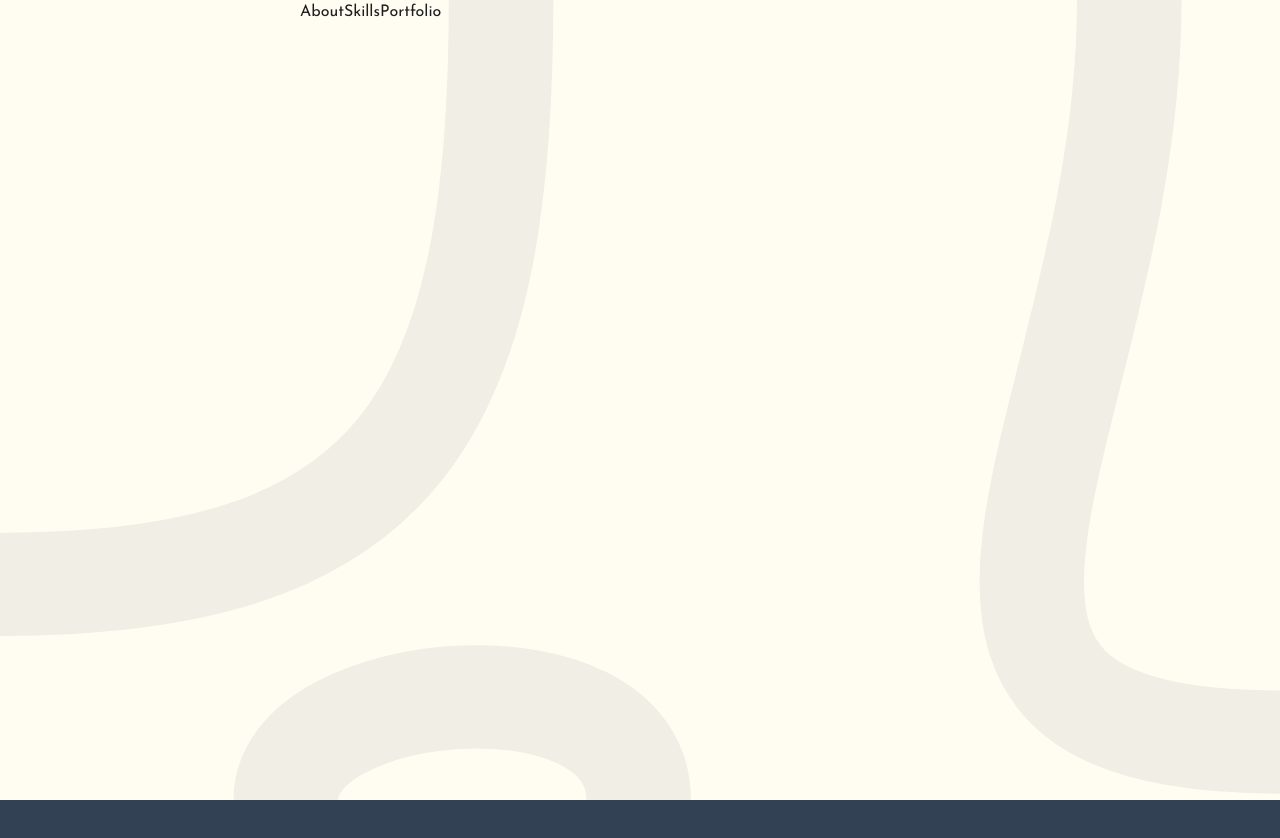
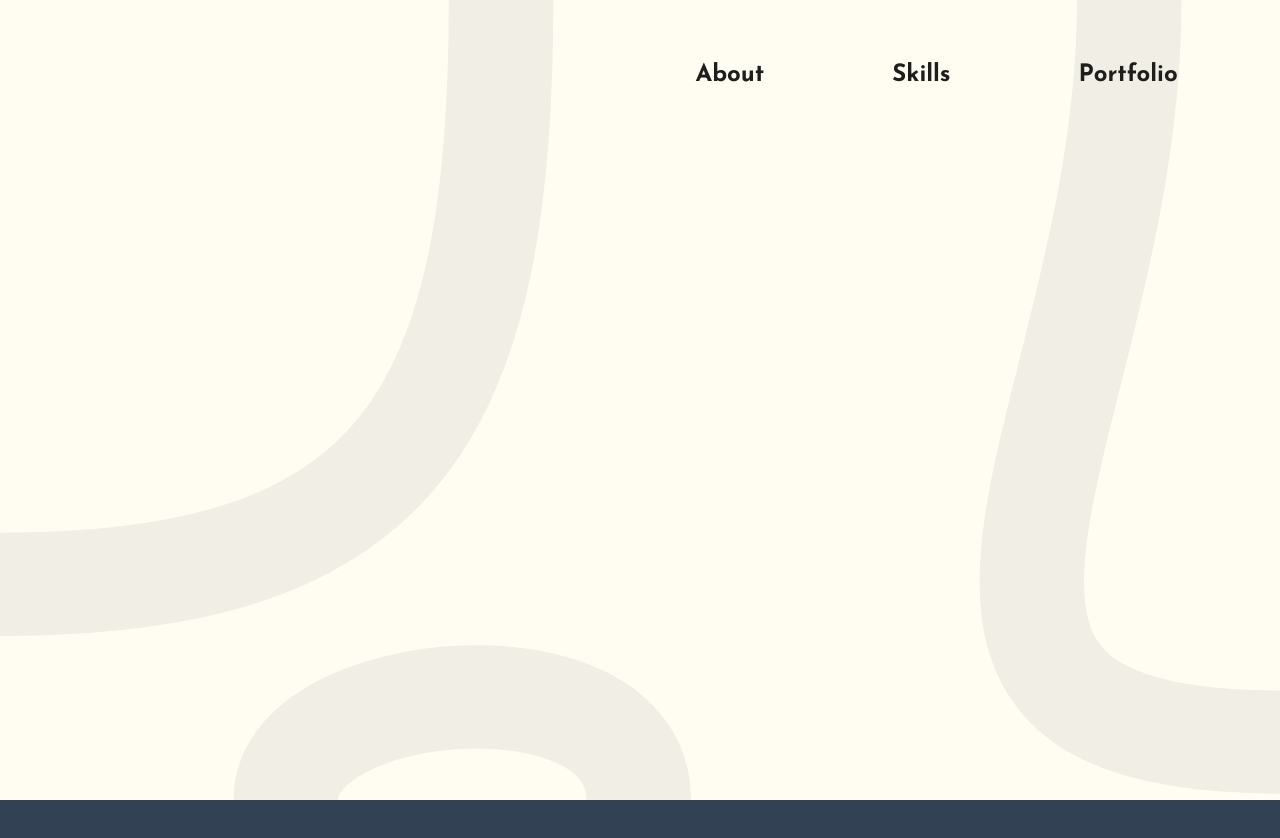
Before and after one commit to Terrell-byte/danielterrellsutton.com, a Svelte app in the folder core/: page / in a window 1280 px wide. Shown: the top 838 px of the page. Built offline with nearby package versions, Linux system fonts and the light colour scheme.

Commit message:
navbar development

```diff
--- a/core/src/App.svelte
+++ b/core/src/App.svelte
@@ -5,18 +5,17 @@
   import { fade } from 'svelte/transition';
   import { onMount } from 'svelte';
 
-
-  let showLines = false
-  let showLanding = false
+  let showLines = false;
+  let showLanding = false;
 
   onMount(() => {
     setTimeout(() => {
-      showLines = true
-    }, 1000)
+      showLines = true;
+    }, 1000);
     setTimeout(() => {
-      showLanding = true
-    }, 2000)
-  })
+      showLanding = true;
+    }, 2000);
+  });
 </script>
 
 
@@ -29,18 +28,16 @@
     </svg>
   </div>
 
+  <header class="fixed w-full">
+    {#if showLanding}
+    <nav transition:fade class="flex justify-between items-center w-[92%]">
       <div>
-    {#if showLanding}
-    <nav transition:fade class="fixed justify-center">
-      <ul class="flex flex-row justify-between">
-        <li>
-          <a href="#home">
         <svg>
 
         </svg>
-          </a>
-        </li>
-
+      </div>
+      <div>
+        <ul class="flex items-center gap-[10vw] text-2xl font-bold ">
           <li>
             <a href="#about">About</a>
           </li>
@@ -53,9 +50,10 @@
             <a href="#portfolio">Portfolio</a>
           </li>
         </ul>
+      </div>
     </nav>
     {/if}
-  </div>
+  </header>
 </section>
 <section class="w-full h-screen bg-slate-700">
   <!-- Add content for the second section here -->
```
Lines whose indentation alone changed are shown as unchanged.
